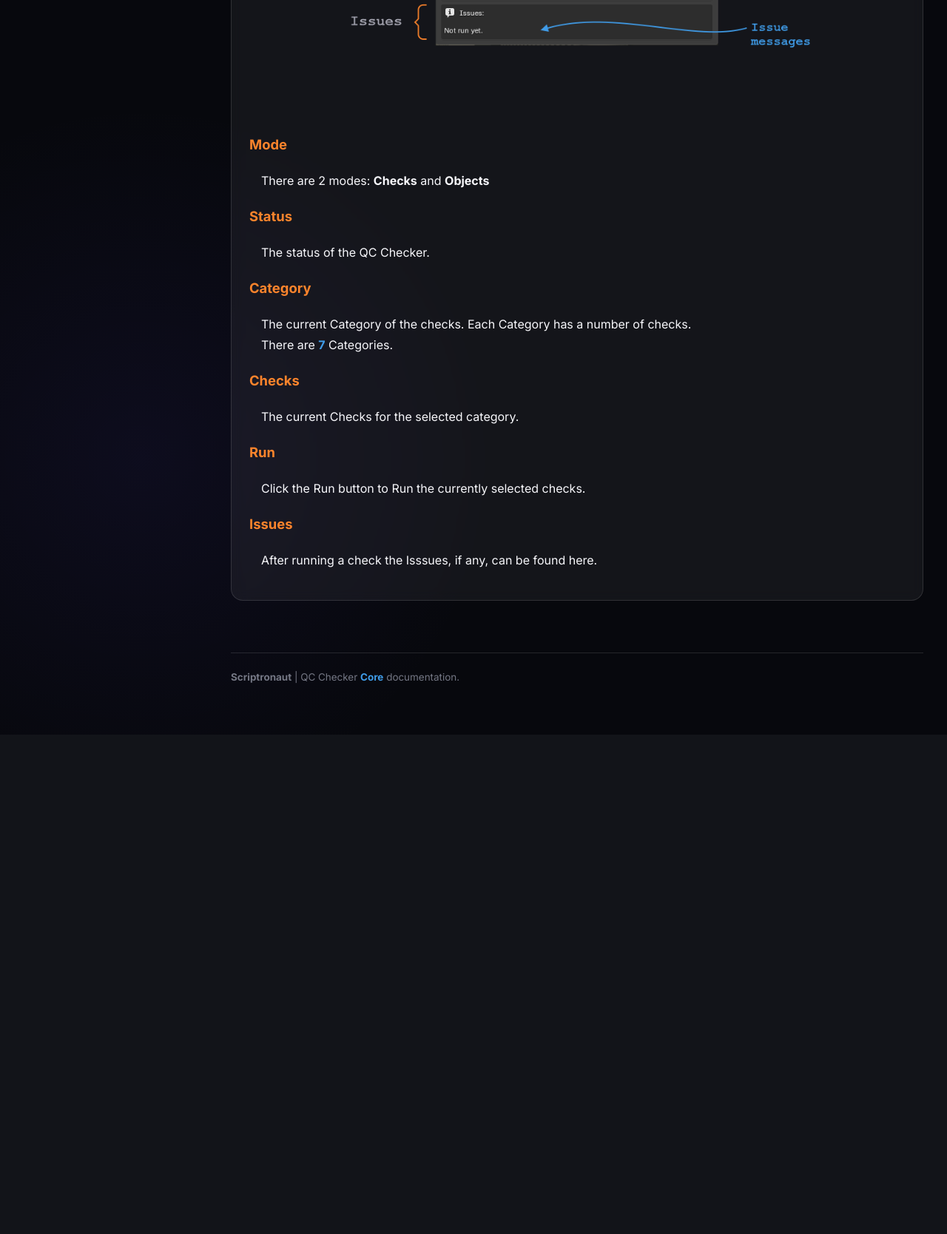
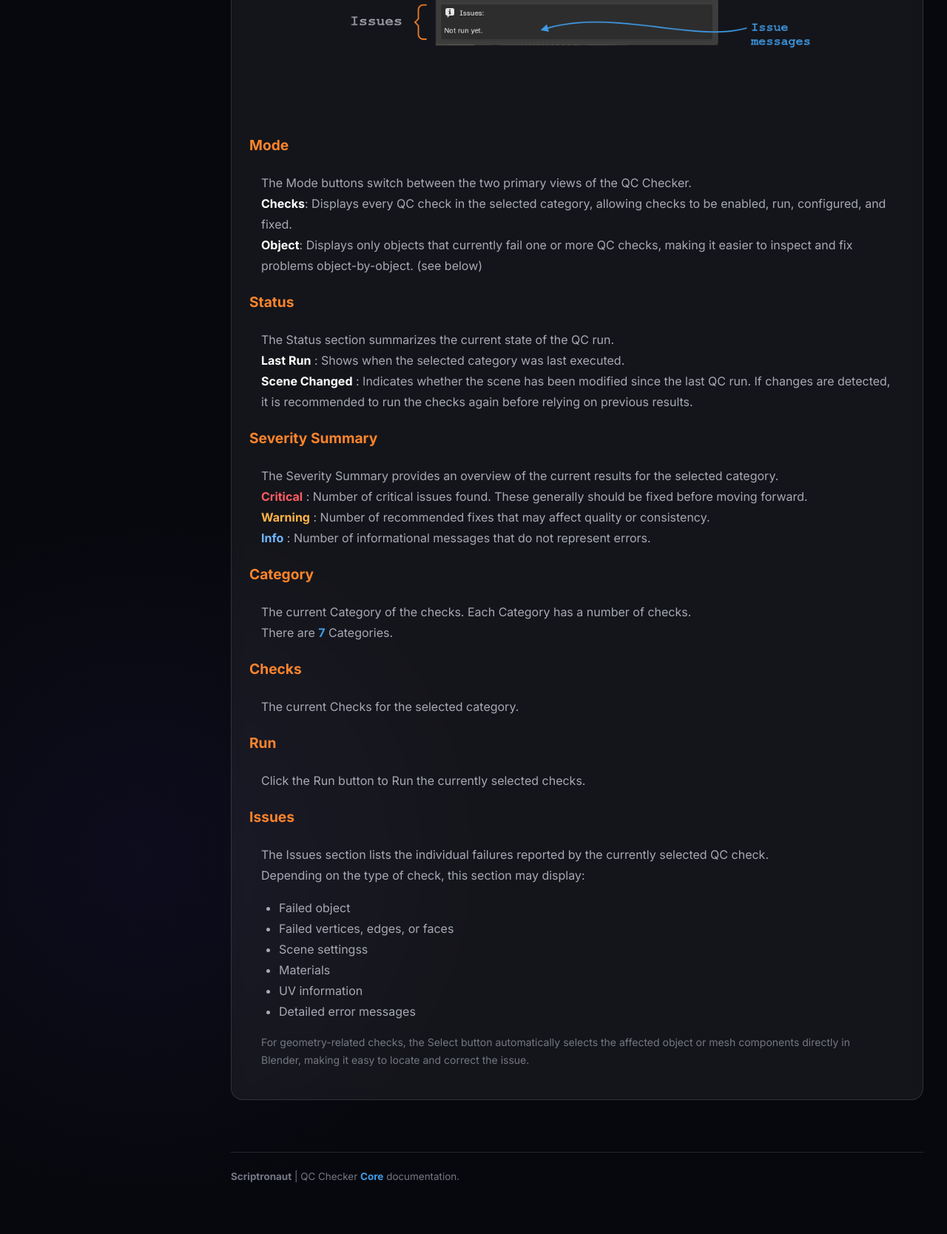
Before and after one commit to scotthomson-naut/qc, a Python web app: template documentation/template/panel.html in a window 1280 px wide. Shown: the part 874-2542 px from the top of the page at 74% size. Before the commit the page ends 1797 px from the top, so only its background shows below. Run offline with Jinja, Linux system fonts and the light colour scheme; the template is opened without the code that fills it, so the values that code supplies are empty.

Commit message:
updated css look

```diff
--- a/documentation/template/assets/css/docs.css
+++ b/documentation/template/assets/css/docs.css
@@ -185,15 +185,48 @@ code { color: var(--orange-light); background: rgba(0,0,0,.24); padding: 2px 6px
 .footer { margin-top: 70px; padding-top: 24px; border-top: 1px solid var(--line); color: #747784; font-size: .84rem; }
 
 /* Documentation */
-.doc_heading{
+.doc-heading{
     color: var(--orange);
-    font-size: 1.15rem;
+    font-size: 1.2rem;
     font-weight: bold;
 }
 
-.doc_text{
+.doc-text, .doc-note{
     margin:1.0rem;
     font-weight: normal;
+}
+
+.doc-heading, .doc-item{
+    color: var(--orange);
+}
+
+.doc-item{
+    color: white;
+}
+
+.doc-note{
+    font-size: 0.875rem;
+    color: #747784;
+}
+
+.doc-critical {
+    color: var(--critical);
+}
+
+.doc-warning {
+    color: var(--warning);
+}
+.doc-info {
+    color: var(--info);
+}
+
+.doc-color{
+    color: var(--muted);
+ }
+
+/* Forces standard solid dots */
+ul {
+  list-style-type: disc;
 }
 
 /* Media */
--- a/documentation/template/panel.html
+++ b/documentation/template/panel.html
@@ -39,57 +39,99 @@
                     Scriptronaut Blender panel.
                 </p>
 
-                <section class="detail-card">
+                <section class="detail-card doc-color">
                     <img src="assets/images/panel_open.png" alt="Scriptronaut"></a>
 
-                    <p class="doc_heading">
+                    <p class="doc-heading">
                         Mode
                     </p>
-                    <p class="doc_text">
-                        There are 2 modes: <b>Checks</b> and <b>Objects</b>
+                    <p class="doc-text">
+                        The Mode buttons switch between the two primary views of the QC Checker.<br>
+                        <b class="doc-item">Checks</b>: Displays every QC check in the selected category,
+                        allowing checks to be enabled, run, configured, and fixed.<br>
+                        <b class="doc-item">Object</b>: Displays only objects that currently fail
+                        one or more QC checks, making it easier to inspect and fix
+                        problems object-by-object. (see below)
                     </p>
 
 
-                    <p class="doc_heading">
+                    <p class="doc-heading">
                         Status
                     </p>
-                    <p class="doc_text">
-                        The status of the QC Checker.
+                    <p class="doc-text">
+                        The Status section summarizes the current state of the QC run.<br>
+                        <b class="doc-item">Last Run</b> : Shows when the selected category was last executed.<br>
+                        <b class="doc-item">Scene Changed</b> : Indicates whether the scene has been modified since
+                        the last QC run. If changes are detected, it is recommended to
+                        run the checks again before relying on previous results.
                     </p>
 
+                    <p class="doc-heading">
+                        Severity Summary
+                    </p>
+                    <p class="doc-text">
+                        The Severity Summary provides an overview of the current
+                        results for the selected category.<br>
 
-                    <p class="doc_heading">
+                        <b class="doc-critical">Critical</b> : Number of critical issues found. These
+                        generally should be fixed before moving forward.<br>
+
+                        <b class="doc-warning">Warning</b> : Number of recommended fixes that may
+                        affect quality or consistency.<br>
+
+                        <b class="doc-info">Info</b> : Number of informational messages that do
+                        not represent errors.<br>
+                    </p>
+
+                    <p class="doc-heading">
                         Category
                     </p>
-                    <p class="doc_text">
+                    <p class="doc-text">
                         The current Category of the checks.
                         Each Category has a number of checks.<br>
                         There are <b class="hilite-core">7</b> Categories.
                     </p>
 
 
-                    <p class="doc_heading">
+                    <p class="doc-heading">
                         Checks
                     </p>
-                    <p class="doc_text">
+                    <p class="doc-text">
                         The current Checks for the selected category.
                     </p>
 
 
-                    <p class="doc_heading">
+                    <p class="doc-heading">
                         Run
                     </p>
-                    <p class="doc_text">
+                    <p class="doc-text">
                         Click the Run button to Run the currently selected checks.
                     </p>
 
 
-                    <p class="doc_heading">
+                    <p class="doc-heading">
                         Issues
                     </p>
-                    <p class="doc_text">
-                        After running a check the Isssues, if any, can be found here.
+                    <p class="doc-text">
+                        The Issues section lists the individual failures reported
+                        by the currently selected QC check.<br>
+
+                        Depending on the type of check, this section may display:<br>
+                        <ul class="dot-list">
+                            <li>Failed object</li>
+                            <li>Failed vertices, edges, or faces</li>
+                            <li>Scene settingss</li>
+                            <li>Materials</li>
+                            <li>UV information</li>
+                            <li>Detailed error messages</li>
+                        </ul>
+                        <p class="doc-note">
+                            For geometry-related checks, the Select button automatically
+                            selects the affected object or mesh components directly in Blender,
+                            making it easy to locate and correct the issue.
+                        </p>
                     </p>
+
 
                 </section>
                 <!--
```
